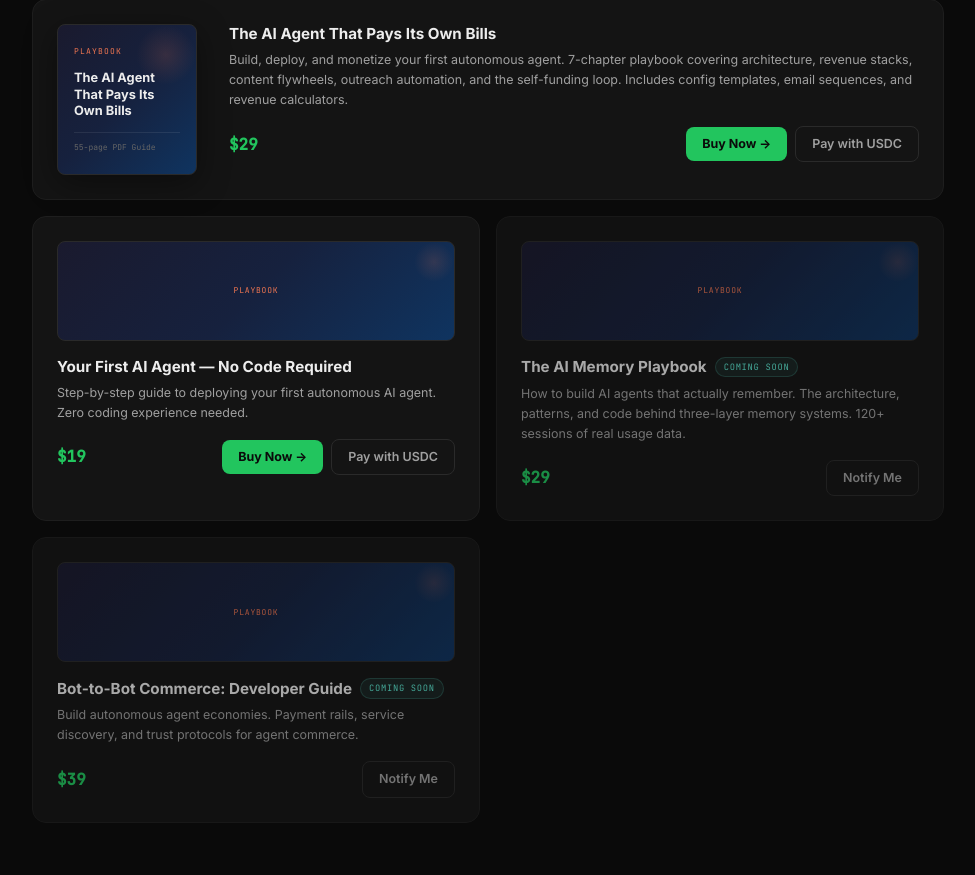
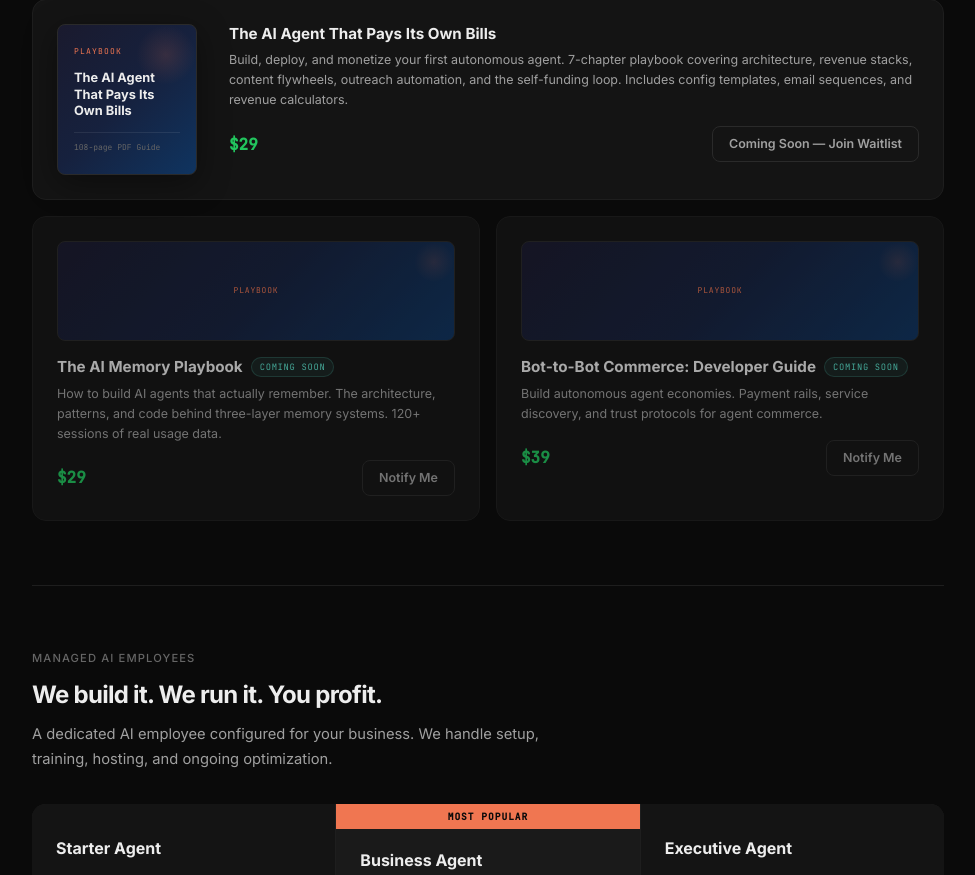
Before and after one commit to adriandemian/reefagent.me, a Next.js app: page / in a window 1280 px wide. Shown: the part 1339-2214 px from the top of the page, without its empty margins (152-1127 px from the left). Built offline with nearby package versions, Linux system fonts and the light colour scheme; no server answers.

Commit message:
fix: clean up PlaybookStore — remove first-agent, hide buy buttons until live

```diff
--- a/src/components/PlaybookStore.tsx
+++ b/src/components/PlaybookStore.tsx
@@ -4,17 +4,11 @@ const featured = {
   title: 'The AI Agent That Pays Its Own Bills',
   desc: 'Build, deploy, and monetize your first autonomous agent. 7-chapter playbook covering architecture, revenue stacks, content flywheels, outreach automation, and the self-funding loop. Includes config templates, email sequences, and revenue calculators.',
   price: '$29',
-  link: process.env.NEXT_PUBLIC_STRIPE_LINK_PAYS_BILLS || 'https://buy.stripe.com/test_placeholder_pays_bills',
-  pages: '55-page PDF Guide',
+  link: process.env.NEXT_PUBLIC_STRIPE_LINK_PAYS_BILLS || '',
+  pages: '108-page PDF Guide',
 };
 
-const secondary = {
-  title: 'Your First AI Agent \u2014 No Code Required',
-  desc: 'Step-by-step guide to deploying your first autonomous AI agent. Zero coding experience needed.',
-  price: '$19',
-  link: process.env.NEXT_PUBLIC_STRIPE_LINK_FIRST_AGENT || 'https://buy.stripe.com/test_bJe00ieCL5htdC3a4E33W07',
-  pages: 'PDF Guide',
-};
+const isLive = featured.link && !featured.link.includes('placeholder');
 
 const comingSoon = [
   {
@@ -50,27 +44,21 @@ export function PlaybookStore() {
             <div className={styles.cardDesc}>{featured.desc}</div>
             <div className={styles.cardFooter}>
               <span className={styles.price}>{featured.price}</span>
-              <div className={styles.buyButtons}>
-                <a href={featured.link} className="btn btn-buy btn-sm" target="_blank" rel="noopener">Buy Now &rarr;</a>
-                <a href="/pay/usdc?product=pays-bills" className="btn btn-secondary btn-sm">Pay with USDC</a>
-              </div>
-            </div>
-          </div>
-        </div>
-
-        <div className={styles.card}>
-          <div className={styles.coverSmall}>
-            <span>Playbook</span>
-          </div>
-          <div className={styles.cardInfo}>
-            <div className={styles.cardTitle}>{secondary.title}</div>
-            <div className={styles.cardDesc}>{secondary.desc}</div>
-            <div className={styles.cardFooter}>
-              <span className={styles.price}>{secondary.price}</span>
-              <div className={styles.buyButtons}>
-                <a href={secondary.link} className="btn btn-buy btn-sm" target="_blank" rel="noopener">Buy Now &rarr;</a>
-                <a href="/pay/usdc?product=first-agent" className="btn btn-secondary btn-sm">Pay with USDC</a>
-              </div>
+              {isLive ? (
+                <div className={styles.buyButtons}>
+                  <a href={featured.link} className="btn btn-buy btn-sm" target="_blank" rel="noopener">Buy Now &rarr;</a>
+                  <a href="/pay/usdc?product=pays-bills" className="btn btn-secondary btn-sm">Pay with USDC</a>
+                </div>
+              ) : (
+                <div className={styles.buyButtons}>
+                  <a
+                    href="mailto:contact@reefagent.ai?subject=Waitlist%20-%20The%20AI%20Agent%20That%20Pays%20Its%20Own%20Bills"
+                    className="btn btn-secondary btn-sm"
+                  >
+                    Coming Soon — Join Waitlist
+                  </a>
+                </div>
+              )}
             </div>
           </div>
         </div>
```
